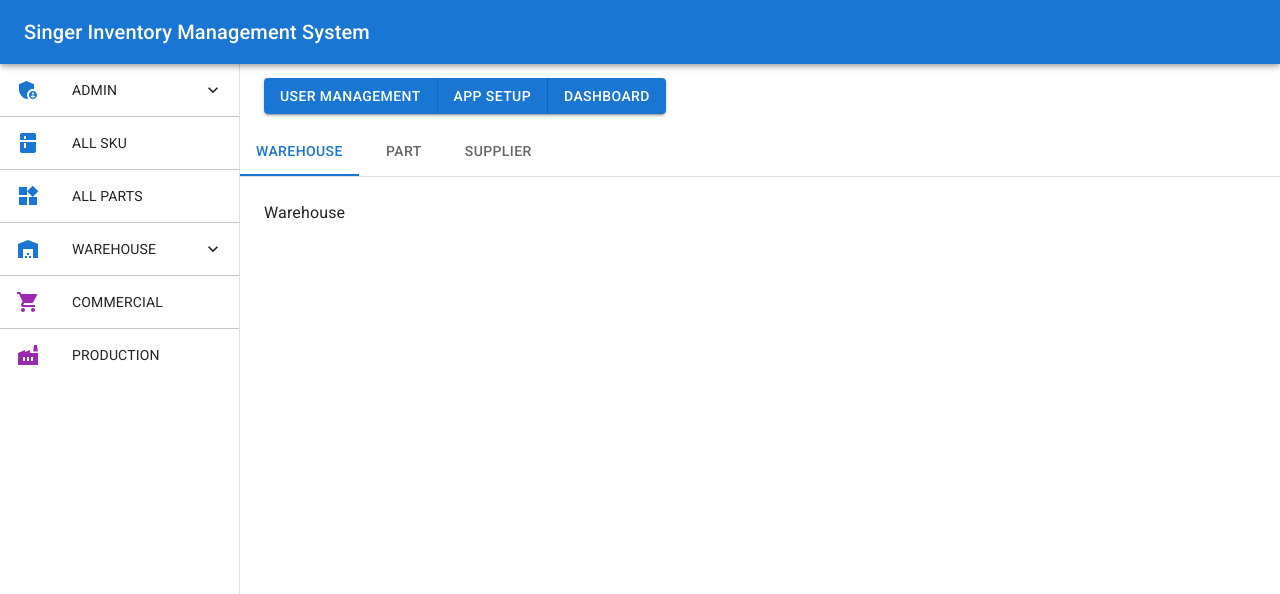
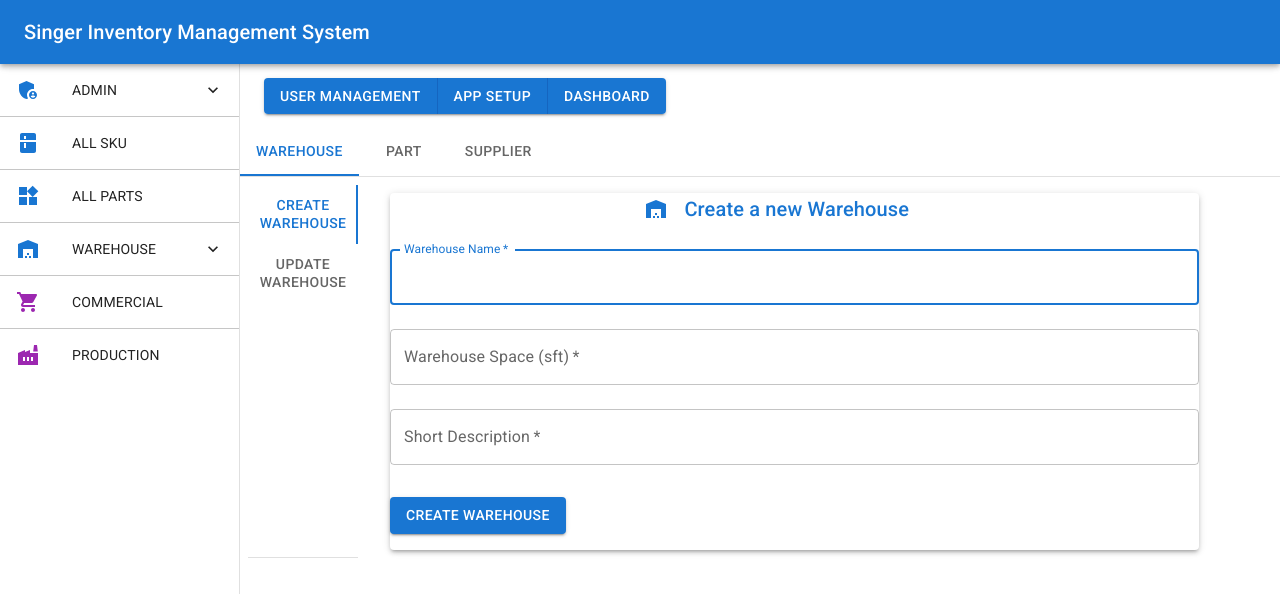
Before and after one commit to mdahsanulkabir/proj-inventory-mgt-01, a React (Create React App) app: page /layout/admin/appSetup in a window 1280 px wide. Shown: the top 594 px of the page. Built offline with nearby package versions, Linux system fonts and the light colour scheme; no server answers.

Commit message:
warehouse creation UI draft done

```diff
--- /dev/null
+++ b/src/components/Admin/AdminWarehouse.js
@@ -0,0 +1,63 @@
+import * as React from "react";
+import PropTypes from "prop-types";
+import Tabs from "@mui/material/Tabs";
+import Tab from "@mui/material/Tab";
+import Box from "@mui/material/Box";
+import CreateWarehouse from "./CreateWarehouse";
+
+function TabPanel(props) {
+  const { children, value, index, ...other } = props;
+
+  return (
+    <div
+      role="tabpanel"
+      hidden={value !== index}
+      id={`simple-tabpanel-${index}`}
+      {...other}
+    >
+      {value === index && (
+        <Box sx={{ p: 1 }}>
+          {children}
+        </Box>
+      )}
+    </div>
+  );
+}
+
+TabPanel.propTypes = {
+  children: PropTypes.node,
+  index: PropTypes.number.isRequired,
+  value: PropTypes.number.isRequired,
+};
+
+export default function AdminWarehouse() {
+  const [value, setValue] = React.useState(0);
+
+  const handleChange = (event, newValue) => {
+    setValue(newValue);
+  };
+
+  return (
+    <Box sx={{ height: "100%", display: "flex" }}>
+      <Box sx={{ borderBottom: 1, borderColor: "divider", width: '110px' }}>
+        <Tabs
+          dense
+          orientation="vertical"
+          value={value}
+          onChange={handleChange}
+        >
+          <Tab label="Create Warehouse" />
+          <Tab label="Update Warehouse" />
+        </Tabs>
+      </Box>
+      <Box>
+        <TabPanel value={value} index={0}>
+          <CreateWarehouse />
+        </TabPanel>
+        <TabPanel value={value} index={1}>
+          Update Warehouse
+        </TabPanel>
+      </Box>
+    </Box>
+  );
+}
--- a/src/components/Admin/AppSetup.js
+++ b/src/components/Admin/AppSetup.js
@@ -4,6 +4,7 @@
 import Tab from '@mui/material/Tab';
 import Typography from '@mui/material/Typography';
 import Box from '@mui/material/Box';
+import AdminWarehouse from './AdminWarehouse';
 
 function TabPanel(props) {
   const { children, value, index, ...other } = props;
@@ -17,8 +18,8 @@
       {...other}
     >
       {value === index && (
-        <Box sx={{ p: 3 }}>
-          <Typography>{children}</Typography>
+        <Box sx={{ p: 1 }}>
+          {children}
         </Box>
       )}
     </div>
@@ -47,7 +48,7 @@
           <Tab label="Supplier"/>
         </Tabs>
       </Box>
-      <TabPanel value={value} index={0}>Warehouse</TabPanel>
+      <TabPanel component='div' value={value} index={0}><AdminWarehouse/></TabPanel>
       <TabPanel value={value} index={1}>Part</TabPanel>
       <TabPanel value={value} index={2}>Supplier</TabPanel>
     </Box>
--- /dev/null
+++ b/src/components/Admin/CreateWarehouse.js
@@ -0,0 +1,117 @@
+import { Warehouse } from "@mui/icons-material";
+import { Box, Button, Container, CssBaseline, Paper, TextField, Typography } from "@mui/material";
+import React, { useState } from "react";
+
+const CreateWarehouse = () => {
+    const [name, setName] = useState();
+    const [space, setSpace] = useState();
+    const [description, setDescription] = useState();
+    const [error, setError] = useState();
+
+
+    const handleSubmit = async (e) => {
+        e.preventDefault();
+        const data = new FormData(e.currentTarget);
+        const name = data.get("warehouse-name");
+        const space = data.get("warehouse-space");
+        const description = data.get("warehouse-description");
+        const newWarehouse = {name ,space, description}
+        console.log(newWarehouse);
+        const response = await fetch(`http://localhost:5000/api/createwarehouse`, {
+            method: "POST",
+            body: JSON.stringify(newWarehouse),
+            headers: {
+                "Content-Type": "application/json",
+            },
+        });
+
+        const json = await response.json();
+
+        if (!response.ok) {
+            setError(json.error);
+        }
+
+        if(response.ok){
+            setName("");
+            setSpace("");
+            setDescription("");
+            setError("");
+        }
+    }
+  return (
+    <Container>
+      <CssBaseline />
+      <Paper elevation="3">
+        <Box
+          sx={{
+            marginTop: 0,
+            display: "flex",
+            flexDirection: "column",
+            alignItems: "center",
+          }}
+        >
+          <Box
+            sx={{
+              display: "flex",
+              minWidth: "300px",
+              alignItems: "center",
+              mx: 'auto'
+            }}
+          >
+            <Warehouse color="primary" sx={{mr:2}}/>
+            <Typography
+              variant="h6"
+              component="h6"
+              color="primary.main"
+              align="center"
+            >
+              Create a new Warehouse
+            </Typography>
+          </Box>
+          <Box
+            component="form"
+            onSubmit={handleSubmit}
+            noValidate
+            sx={{ mt: 1, }}
+          >
+            <TextField
+              margin="normal"
+              required
+              fullWidth
+              id="warehouseName"
+              label="Warehouse Name"
+              name="warehouse-name"
+              autoFocus
+            />
+            <TextField
+              margin="normal"
+              required
+              fullWidth
+              id="warehouseSpace"
+              label="Warehouse Space (sft)"
+              name="warehouse-space"
+            />
+            <TextField
+              margin="normal"
+              required
+              fullWidth
+              id="warehouseDescription"
+              label="Short Description"
+              name="warehouse-description"
+            />
+            <Button
+              type="submit"
+              variant="contained"
+              sx={{ mt: 3, mb: 2, }}
+            >
+              Create Warehouse
+            </Button>
+          </Box>
+
+        </Box>
+      </Paper>
+    </Container>
+  );
+};
+
+export default CreateWarehouse;
--- a/src/components/Login/Login.js
+++ b/src/components/Login/Login.js
@@ -49,7 +49,7 @@
       password: password,
     });
     signInWithEmailAndPassword(email, password);
-    navigate("/layout")
+    navigate("/layout");
   };
 
   if (error) {
@@ -110,10 +110,10 @@
               margin="normal"
               required
               fullWidth
+              id="password"
+              label="Password"
               name="password"
-              label="Password"
               type="password"
-              id="password"
               autoComplete="current-password"
             />
             {/* <FormControlLabel
```
Also changed, not shown: src/components/Admin/AdminBOM.js (added), src/components/Admin/AdminPart.js (added), src/components/Admin/AdminSupplier.js (added), src/components/Admin/BOM.js (deleted), src/components/Admin/Part.js (deleted), src/components/Admin/Supplier.js (deleted), src/components/Admin/Warehouse.js (deleted). Lines whose indentation alone changed are shown as unchanged.
